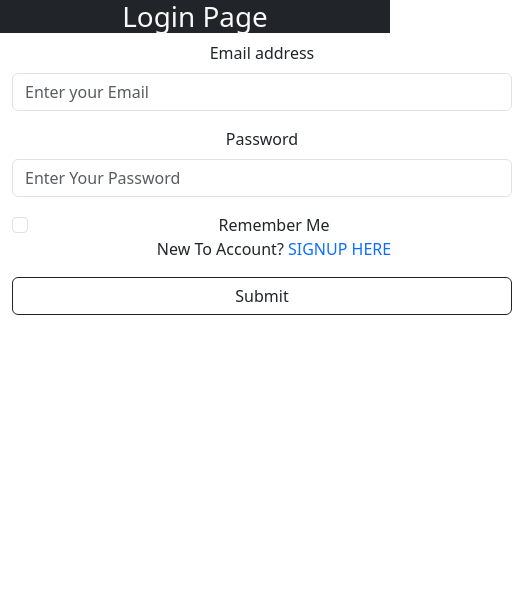
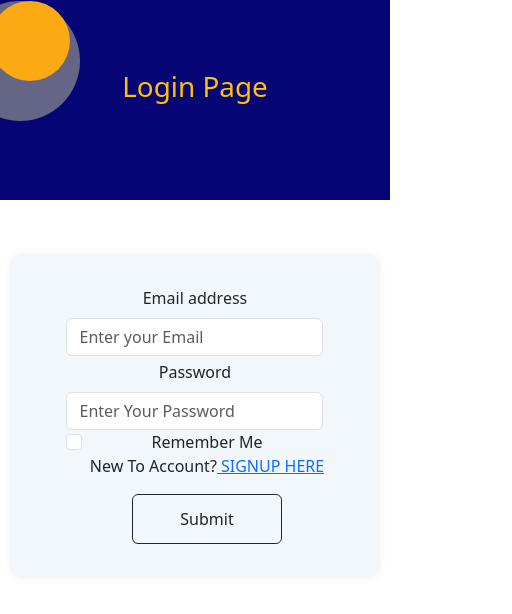
Before and after one commit to Talhah2005/SMIT_TEST, a plain HTML site: page index.html in a window 390 px wide. Shown: the whole page, 512 px wide, since content can reach past the window. Drawn offline with nearby package versions, Linux system fonts and the light colour scheme.

Commit message:
updated form

```diff
--- a/index.html
+++ b/index.html
@@ -1,4 +1,3 @@
-<!doctype html>
 <html lang="en">
   <head>
     <meta charset="utf-8">
@@ -7,28 +6,36 @@
     <link rel="stylesheet" href="style.css">
     <link href="https://cdn.jsdelivr.net/npm/bootstrap@5.3.3/dist/css/bootstrap.min.css" rel="stylesheet" integrity="sha384-QWTKZyjpPEjISv5WaRU9OFeRpok6YctnYmDr5pNlyT2bRjXh0JMhjY6hW+ALEwIH" crossorigin="anonymous">
   </head>
-  <body>
-      <h1 class="bg-dark text-light d-flex justify-content-center">Login Page</h1>
+  <body class="body">
+    <div class="b1">
+      <h1 class=" text-warning d-flex justify-content-center l1">Login Page</h1>
+      <div class="box"></div>
+      <div class="box2"></div>
+      <div class="box3"></div>
+    </div>
       <div class="container c1">
-        <form>
-            <div class="mb-3 fss1">
-              <label for="exampleInputEmail1" class="form-label">Email address</label>
-              <input type="email" placeholder="Enter your Email" class="form-control " id="exampleInputEmail1" aria-describedby="emailHelp">
+        <div class="f1 mt-5">
+        <form >
+            <div class="fss1 ">
+              <label for="exampleInputEmail1" class="form-label inp1">Email address</label>
+              <input type="email" placeholder="Enter your Email" class="form-control" id="exampleInputEmail1" aria-describedby="emailHelp">
               <div id="emailHelp" class="form-text"></div>
-            </div>
-            <div class="mb-3 fss2">
-              <label for="exampleInputPassword1" class="form-label">Password</label>
+              <label for="exampleInputPassword1" class="form-label inp1">Password</label>
               <input type="password" placeholder="Enter Your Password" class="form-control f2" id="exampleInputPassword1">
             </div>
-            <div class="mb-3 form-check fss3">
-              <input type="checkbox" class="form-check-input" id="exampleCheck1">
+
+            <div class=" form-check inp1 fss3">
+              <input type="checkbox" class="form-check-input " id="exampleCheck1">
               <label class="form-check-label" for="exampleCheck1">Remember Me</label>
-              <p>New To Account?<a class="link-opacity-50-hover l1" href="signup.html"> SIGNUP HERE</a></p>
+              <p>New To Account?<a class="link-opacity-50-hover " href="signup.html"> SIGNUP HERE</a></p>
+              <button type="submit" class="btn btn-outline-dark fss4">Submit</button>
 
             </div>
-            <button type="submit" class="btn btn-outline-dark fss4">Submit</button>
           </form>
-      </div>
+        </div>
+            </div>
+
+
     <script src="https://cdn.jsdelivr.net/npm/bootstrap@5.3.3/dist/js/bootstrap.bundle.min.js" integrity="sha384-YvpcrYf0tY3lHB60NNkmXc5s9fDVZLESaAA55NDzOxhy9GkcIdslK1eN7N6jIeHz" crossorigin="anonymous"></script>
   </body>
 </html>
--- a/style.css
+++ b/style.css
@@ -2,42 +2,114 @@
 outline: none !important;
 box-shadow: none !important;
 }
-c1{
-    display: flex;
-    justify-content: center;
-    align-items: center;
+.c1 h1{
+    margin-top: 100px;
     text-align: center;
-    margin: auto;
-}
+    }
+/* .inp1{
+    margin-left: 10rem;
+} */
+ .fss2{
+    width: 400px;
 
-.fss1{
-    width: 500px;
-    display: block;
-    justify-content: center;
-    align-items: center;
-    text-align: center;
-}
-.fss2{
-    width: 500px;
-    display: block;
-    justify-content: center;
-    align-items: center;
-    text-align: center;
-}
-.fss3{
-    width: 500px;
-    display: block;
-    justify-content: center;
-    align-items: center;
-    text-align: center;
 }
 .fss4{
-    width: 500px;
-    display: block;
-    justify-content: center;
-    align-items: center;
-    text-align: center;
+    width: 350px;
 }
 .l1{
     text-decoration: none;
 }
+button::before{
+    color: black;
+}
+button::after{
+
+}
+.f1{
+    max-width: 500px;
+    margin:  auto;
+    padding: 30px;
+    border-radius: 10px;
+    box-shadow: 0 0 10px rgba(0, 0, 0, 0.1);
+    background-color: rgb(241, 247, 250);
+    display: flex;
+    text-align: center;
+}
+.l1{
+    height: 200px;
+    padding-top: 70px;
+    /* background-image: url("https://th.bing.com/th/id/OIP.hpMfugHjMWfF2yl_5IbDvwHaEK?w=321&h=180&c=7&r=0&o=5&dpr=1.3&pid=1.7"); */
+background-color: rgb(5, 5, 118);
+}
+.box{
+    width: 120px;
+    height: 120px;
+    border: none;
+    border-radius: 70px;
+    background-color: rgba(141, 141, 141, 0.711);
+    position: absolute;
+    top: 1;
+    left: -40;
+}
+.box2{
+    width: 120px;
+    height: 120px;
+    border: none;
+border-radius: 100px;
+background-color: rgb(252, 170, 19);
+position: absolute;
+top: 1  ;
+left: -10;
+}
+/* .box3{
+    width: 120px;
+    height: 120px;
+    border: none;
+    border-radius: 70px;
+    background-color: rgba(141, 141, 141, 0.711);
+    position: absolute;
+    top: 1;
+    left: 1430;
+} */
+
+
+
+@media (max-width:500px){
+    .b1{
+        overflow: hidden;
+    }
+    form{
+        overflow: hidden;
+    }
+    .inp1{
+        margin: auto;
+    }
+    .fss2{
+        margin: auto;
+         }
+    .box1{
+        width:80px;
+        height: 80px;
+        position: absolute;
+        /* left: 220; */
+        overflow: hidden;
+    }
+    .box2{
+        width: 80px;
+        height: 80px;
+        position: absolute;
+        /* left: 220; */
+        overflow: hidden;
+    }
+    .fss4{
+width: 150px;
+height: 50px;
+    }
+    form{
+        margin: auto;
+        display: flex;
+        flex-direction: column;
+        text-align: center;
+        align-items: center;
+    }
+}
```
